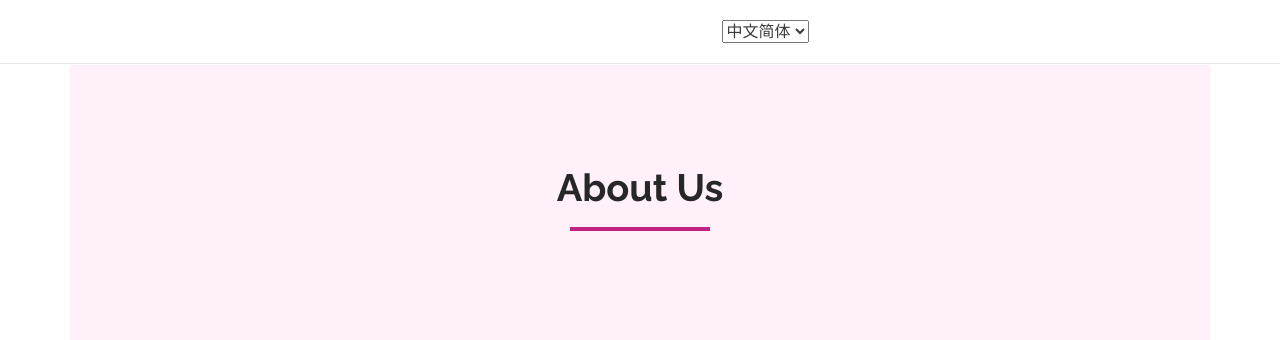
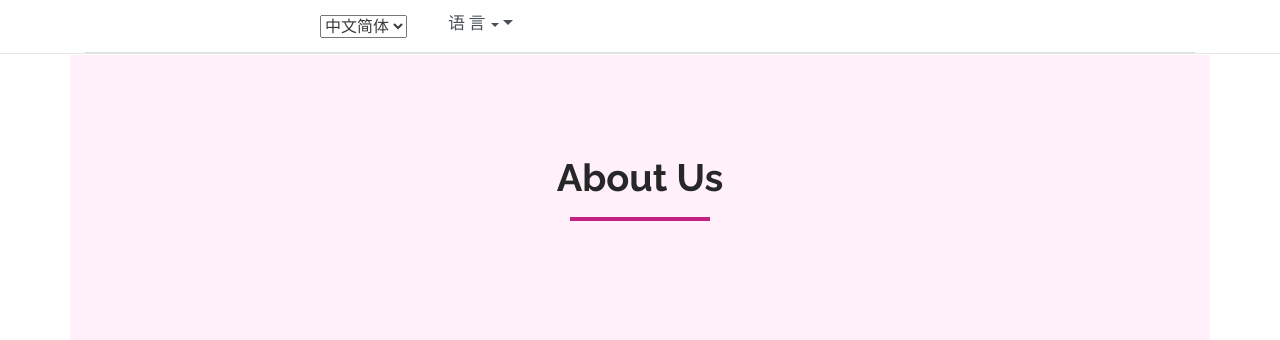
Before and after one commit to dynamicDr/Healing-Paws-Web, a Flask app: page / in a window 1280 px wide. Shown: the top 340 px of the page. Run offline with Flask 2, Linux system fonts and the light colour scheme; some libraries are stand-ins or nearby versions.

Commit message:
修改了导航栏和增加了切换语言组件

```diff
--- a/web/appdir/static/scripts/language.js
+++ b/web/appdir/static/scripts/language.js
@@ -159,4 +159,24 @@ $(function(){
         });
         location.reload();
     });
+
+    $("#Chinese").on('click', function() {
+        var language = "zh-CN"
+        console.log(language);
+        getCookie("userLanguage",language,{
+            expires: 30,
+            path:'/'
+        });
+        location.reload();
+    });
+
+    $("#English").on('click', function() {
+        var language = "en"
+        console.log(language);
+        getCookie("userLanguage",language,{
+            expires: 30,
+            path:'/'
+        });
+        location.reload();
+    });
 });
--- a/web/appdir/templates/base.html
+++ b/web/appdir/templates/base.html
@@ -1,6 +1,9 @@
 <!DOCTYPE html>
 <html>
     <head>
+        <meta charset="utf-8">
+        <meta http-equiv="X-UA-Compatible" content="IE=edge">
+        <meta name="viewport" content="width=device-width, initial-scale=1">
         <meta id="i18n_pagename" content="index-login-appointment-question">
         {% if title %}
         <title>{{ title }}</title>
@@ -16,6 +19,7 @@
         <link href="static/style/owl.transitions.css" rel="stylesheet">
         <link href="static/style/prettyPhoto.css" rel="stylesheet">
         <link href="static/style/styles.css" rel="stylesheet">
+        <link href="static/style/normalize.css" rel="stylesheet">
         <link rel="shortcut icon" href="images/ico/favicon.ico">
         <script src="{{ url_for('static', filename='scripts/jquery-3.4.1.js') }}"></script>
 		<script src="{{ url_for('static', filename='scripts/main.js') }}"></script>
@@ -34,7 +38,7 @@
     </head>
 
     <body>
-        <div style="position: relative; top: 0px; left: 0px; width: 100%">
+        <!-- <div style="position: relative; top: 0px; left: 0px; width: 100%">
             <nav class="navbar navbar-default" role="navigation" style="background-color: #FFFFFF">
                 <ul style="display:inline" class="nav navbar-nav pull-right">
                     <li><a href="{{ url_for('index') }}" class="i18n" name="home"></a></li>
@@ -54,16 +58,59 @@
                         <li><a href="{{ url_for('login') }}" class="i18n" name="login"></a></li>
                     {% endif %}
                         <li>
-
                             <select id="language" class="dropdown" style="margin: 15px">
                             <option value="zh-CN">中文简体</option>
                             <option value="en">English</option>
                             </select>
-
                         </li>
                 </ul>
             </nav>
+        </div> -->
+
+        <!-- 之前用的导航栏在手机浏览器上看是竖排的，下面这种在手机上是横向流动的，一行放不下了会到下一行。到时候可以选一种 -->
+       <div class="container">
+            <div class="row clearfix">
+                <div class="col-md-12 column">
+                    <ul class="nav nav-tabs">
+                        <li><a href="{{ url_for('index') }}" class="i18n" name="home"></a></li>
+                        <li><a href="{{ url_for('reviewquestions',page=1) }}" class="i18n" name="question_board"></a></li>
+                        {% if user %}
+                            {% if user.is_customer %}
+                                <li><a href="{{ url_for('check_appointment',page=1) }}" class="i18n" name="my_appointment"></a></li>
+                                <li><a href="{{ url_for('make_appointment') }}" class="i18n" name="new_appointment"></a></li>
+                            {% else %}
+                                <li><a href="{{ url_for('all_appointments',page=1) }}" class="i18n" name="all_appointment"></a></li>
+                            {% endif %}
+                            <li><a href="{{ url_for('logout') }}" class="i18n" name="logout"></a></li>
+                            <li id="username"><a href="{{ url_for('personal_info') }}">{{ user.username }}</a></li>
+                        {% else %}
+                            <li><a href="{{ url_for('register',role='c') }}" class="i18n" name="register"></a></li>
+                            <li><a href="{{ url_for('register',role='e') }}" class="i18n" name="join"></a></li>
+                            <li><a href="{{ url_for('login') }}" class="i18n" name="login"></a></li>
+                        {% endif %}
+                        <!-- 这里有两种切换语言的组件。安卓小米6默认浏览器两种都能用，iphone6s两种都不能用，iphoneXR只能用第二种 -->
+                        <li>
+                            <select id="language" class="dropdown" style="margin: 15px">
+                            <option value="zh-CN">中文简体</option>
+                            <option value="en">English</option>
+                            </select>
+                        </li>
+                        <li class="dropdown pull-right">
+                            <a href="#" data-toggle="dropdown" class="dropdown-toggle">语言<strong class="caret"></strong></a>
+                            <ul class="dropdown-menu">
+                                <li>
+                                    <a href="#" id="Chinese">中文</a>
+                                </li>
+                                <li>
+                                    <a href="#" id="English">English</a>
+                                </li>
+                            </ul>
+                        </li>
+                    </ul>
+                </div>
+            </div>
         </div>
+
         <hr style="margin: 0">
 		<div class="container" style="padding: 0">
             {% for message in get_flashed_messages(with_categories=True) %}
--- a/web/appdir/templates/index.html
+++ b/web/appdir/templates/index.html
@@ -9,7 +9,7 @@
 
 		<div class="row">
 			<div class="col-sm-6 wow fadeInLeft">
-			  <img class="img-responsive" src="images/about.png" alt="">
+			  <img class="img-responsive" src="static/images/about.png" alt="">
 			</div>
 
 			<div class="col-sm-6 wow fadeInRight">
--- a/web/webapp.py
+++ b/web/webapp.py
@@ -1,4 +1,4 @@
 from appdir import app
 
 if __name__ == '__main__':
-    app.run(debug=True)
+    app.run(debug=True,host="0.0.0.0")
```
